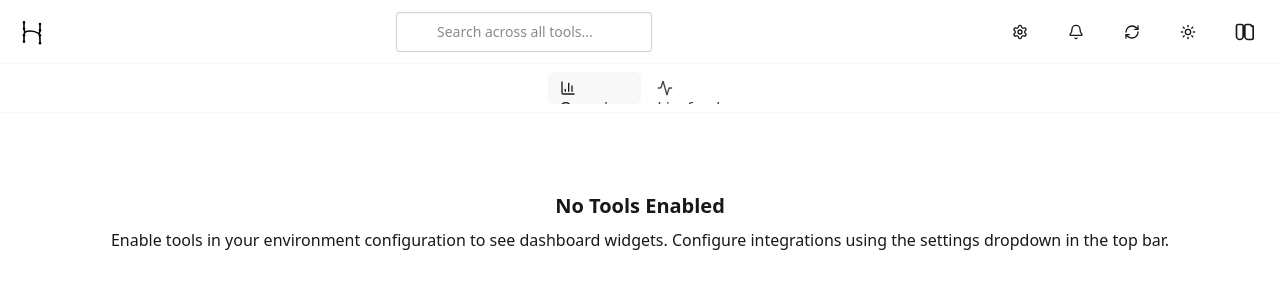
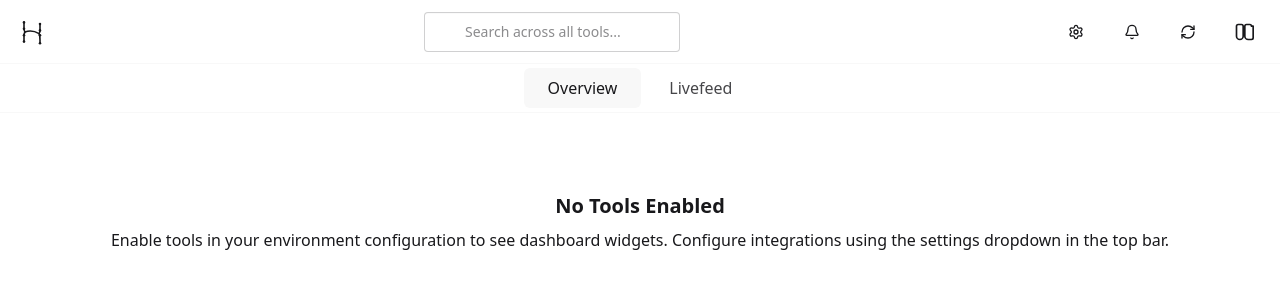
Before and after one commit to hyperpage/hyperpage, a Next.js app: page / in a window 1280 px wide. Shown: the top 300 px of the page. Built offline with nearby package versions, Linux system fonts and the light colour scheme.

Commit message:
fix: removed the old legacy them switch and migrated to DaisyUI switchTheme

```diff
--- a/app/components/HyperpageLogo.tsx
+++ b/app/components/HyperpageLogo.tsx
@@ -1,54 +1,12 @@
 import React from "react";
 
 interface HyperpageLogoProps {
-  isDark: boolean;
   className?: string;
 }
 
 export default function HyperpageLogo({
-  isDark,
   className = "",
 }: HyperpageLogoProps) {
-  if (isDark) {
-    return (
-      <svg
-        xmlns="http://www.w3.org/2000/svg"
-        viewBox="0 0 100 100"
-        width="32"
-        height="32"
-        role="img"
-        aria-labelledby="titleDesc"
-        className={className}
-      >
-        <title id="titleDesc">
-          Hyperpage — bold connected network H logo (white version)
-        </title>
-        {/* Connections */}
-        <g stroke="white" strokeWidth="5" strokeLinecap="round" fill="none">
-          {/* Left vertical */}
-          <path d="M25 20 L25 40 Q25 45 28 50 Q25 55 25 60 L25 80" />
-          {/* Right vertical */}
-          <path d="M75 25 L75 45 Q75 50 72 55 Q75 60 75 75 L75 85" />
-          {/* Middle horizontal (main connector) */}
-          <path d="M28 50 Q50 42 72 55" />
-        </g>
-        {/* Nodes */}
-        <g fill="white">
-          {/* Left column */}
-          <circle cx="25" cy="20" r="4" />
-          <circle cx="25" cy="40" r="4" />
-          <circle cx="25" cy="60" r="4" />
-          <circle cx="25" cy="80" r="4" />
-          {/* Right column */}
-          <circle cx="75" cy="25" r="4" />
-          <circle cx="75" cy="45" r="4" />
-          <circle cx="75" cy="60" r="4" />
-          <circle cx="75" cy="85" r="4" />
-        </g>
-      </svg>
-    );
-  }
-
   return (
     <svg
       xmlns="http://www.w3.org/2000/svg"
@@ -61,7 +19,7 @@ export default function HyperpageLogo({
     >
       <title id="titleDesc">Hyperpage — bold connected network H logo</title>
       {/* Connections */}
-      <g stroke="black" strokeWidth="5" strokeLinecap="round" fill="none">
+      <g stroke="currentColor" strokeWidth="5" strokeLinecap="round" fill="none">
         {/* Left vertical */}
         <path d="M25 20 L25 40 Q25 45 28 50 Q25 55 25 60 L25 80" />
         {/* Right vertical */}
@@ -70,7 +28,7 @@ export default function HyperpageLogo({
         <path d="M28 50 Q50 42 72 55" />
       </g>
       {/* Nodes */}
-      <g fill="black">
+      <g fill="currentColor">
         {/* Left column */}
         <circle cx="25" cy="20" r="4" />
         <circle cx="25" cy="40" r="4" />
--- a/app/components/Portal.tsx
+++ b/app/components/Portal.tsx
@@ -15,7 +15,6 @@ interface PortalProps {
 }
 
 export default function Portal({ enabledTools }: PortalProps) {
-  const [isDark, setIsDark] = useState(false);
   const [activeTab, setActiveTab] = useState("overview");
   const [searchQuery, setSearchQuery] = useState("");
 
@@ -30,23 +29,6 @@ export default function Portal({ enabledTools }: PortalProps) {
 
   const { activities, refetch: refreshActivities, isRefreshing: activityLoading } = useActivities();
 
-  useEffect(() => {
-    const darkMode = localStorage.getItem("darkMode");
-    if (darkMode === "true") {
-      setIsDark(true);
-      document.documentElement.classList.add("dark");
-    } else if (darkMode === "false") {
-      setIsDark(false);
-      document.documentElement.classList.remove("dark");
-    } else {
-      const prefersDark = window.matchMedia(
-        "(prefers-color-scheme: dark)",
-      ).matches;
-      setIsDark(prefersDark);
-      if (prefersDark) document.documentElement.classList.add("dark");
-    }
-  }, []);
-
   // Initialize polling when component mounts
   useEffect(() => {
     if (enabledTools.length > 0) {
@@ -54,17 +36,6 @@ export default function Portal({ enabledTools }: PortalProps) {
       return cleanup;
     }
   }, [enabledTools, initializePolling]);
-
-  const toggleDarkMode = () => {
-    const newIsDark = !isDark;
-    setIsDark(newIsDark);
-    localStorage.setItem("darkMode", newIsDark.toString());
-    if (newIsDark) {
-      document.documentElement.classList.add("dark");
-    } else {
-      document.documentElement.classList.remove("dark");
-    }
-  };
 
   const clearSearch = () => {
     setSearchQuery("");
@@ -92,8 +63,6 @@ export default function Portal({ enabledTools }: PortalProps) {
   return (
     <div className="min-h-screen bg-base-100">
       <TopBar
-        toggleDarkMode={toggleDarkMode}
-        isDark={isDark}
         searchQuery={searchQuery}
         onSearchChange={setSearchQuery}
         onClearSearch={clearSearch}
--- a/app/components/TabNavigation.tsx
+++ b/app/components/TabNavigation.tsx
@@ -24,19 +24,13 @@ export default function TabNavigation({
             <button
               key={item.id}
               onClick={() => setActiveTab(item.id)}
-              className={`relative px-3 py-2 h-8 rounded-md transition-all flex-shrink-0 ${
+              className={`px-6 py-2 rounded-md font-medium transition-colors flex-shrink-0 ${
                 activeTab === item.id
                   ? "bg-base-200 text-base-content"
-                  : "text-base-content/80 hover:text-base-content hover:bg-base-200"
+                  : "text-base-content/80 hover:text-base-content hover:bg-base-200/50"
               }`}
             >
-              <item.icon className="mr-2 h-4 w-4 flex-shrink-0" />
-              <span className="truncate">{item.label}</span>
-              {item.count && (
-                <span className="ml-2 h-5 px-1.5 text-xs flex-shrink-0 bg-base-300 text-base-content rounded">
-                  {item.count}
-                </span>
-              )}
+              {item.label}
             </button>
           ))}
         </nav>
--- a/app/components/TopBar.tsx
+++ b/app/components/TopBar.tsx
@@ -3,15 +3,13 @@
 import Link from "next/link";
 import { useState, useEffect } from "react";
 
-import { Search, Bell, Moon, Sun, RefreshCw, Settings, X } from "lucide-react";
+import { Search, Bell, RefreshCw, Settings, X } from "lucide-react";
 import HyperpageLogo from "./HyperpageLogo";
 import ThemeSwitcher from "./ThemeSwitcher";
 import { getToolIcon } from "../../tools";
 import { ToolIntegration } from "../../tools/tool-types";
 
 interface TopBarProps {
-  toggleDarkMode: () => void;
-  isDark: boolean;
   searchQuery: string;
   onSearchChange: (query: string) => void;
   onClearSearch: () => void;
@@ -19,8 +17,6 @@ interface TopBarProps {
 }
 
 export default function TopBar({
-  toggleDarkMode,
-  isDark,
   searchQuery,
   onSearchChange,
   onClearSearch,
@@ -73,7 +69,7 @@ export default function TopBar({
     <div className="fixed top-0 left-0 right-0 z-50 backdrop-blur-md bg-base-100/80 border-b border-base-200 px-4 py-3 flex items-center h-16">
       <div className="flex items-center space-x-4">
         <Link href="/" className="cursor-pointer">
-          <HyperpageLogo isDark={isDark} />
+          <HyperpageLogo />
         </Link>
       </div>
 
@@ -164,15 +160,6 @@ export default function TopBar({
           <RefreshCw className="h-4 w-4" />
         </button>
 
-        <button
-          onClick={toggleDarkMode}
-          className="btn btn-ghost btn-square"
-          aria-label={isDark ? "Switch to light mode" : "Switch to dark mode"}
-          title={isDark ? "Switch to light mode" : "Switch to dark mode"}
-        >
-          {isDark ? <Moon className="h-4 w-4" /> : <Sun className="h-4 w-4" />}
-        </button>
-
         <ThemeSwitcher />
       </div>
     </div>
--- a/app/globals.css
+++ b/app/globals.css
@@ -1,2 +1,4 @@
 @import "tailwindcss";
-@plugin "daisyui";
+@plugin "daisyui" {
+  themes: all;
+}
--- a/tailwind.config.js
+++ b/tailwind.config.js
@@ -9,15 +9,4 @@ export default {
   theme: {
     extend: {},
   },
-  plugins: [require('daisyui')],
-  daisyui: {
-    themes: true, // Enable all DaisyUI themes
-    darkTheme: "dark",
-    base: true,
-    styled: true,
-    utils: true,
-    prefix: "",
-    logs: true,
-    themeRoot: ":root",
-  },
 }
```
Also changed, not shown: 6 other files (tests, documents, lock files or other folders).
